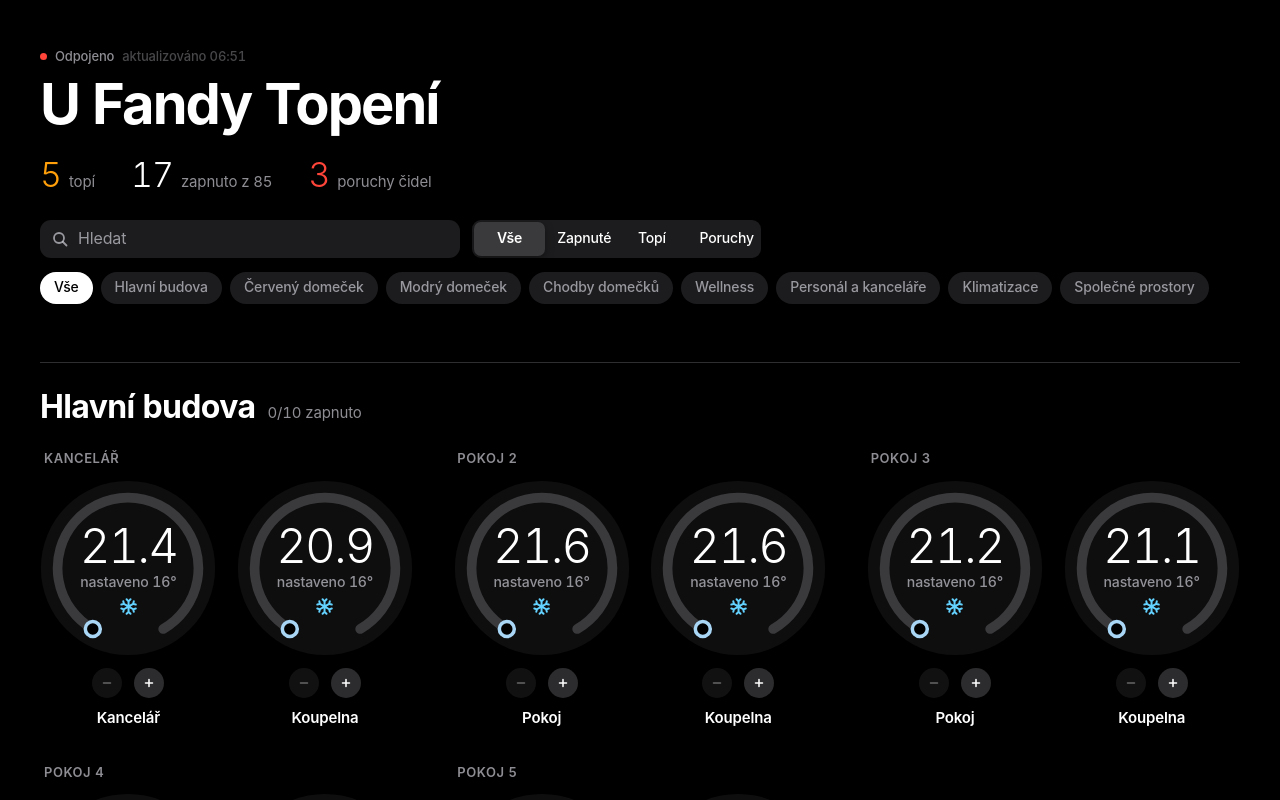
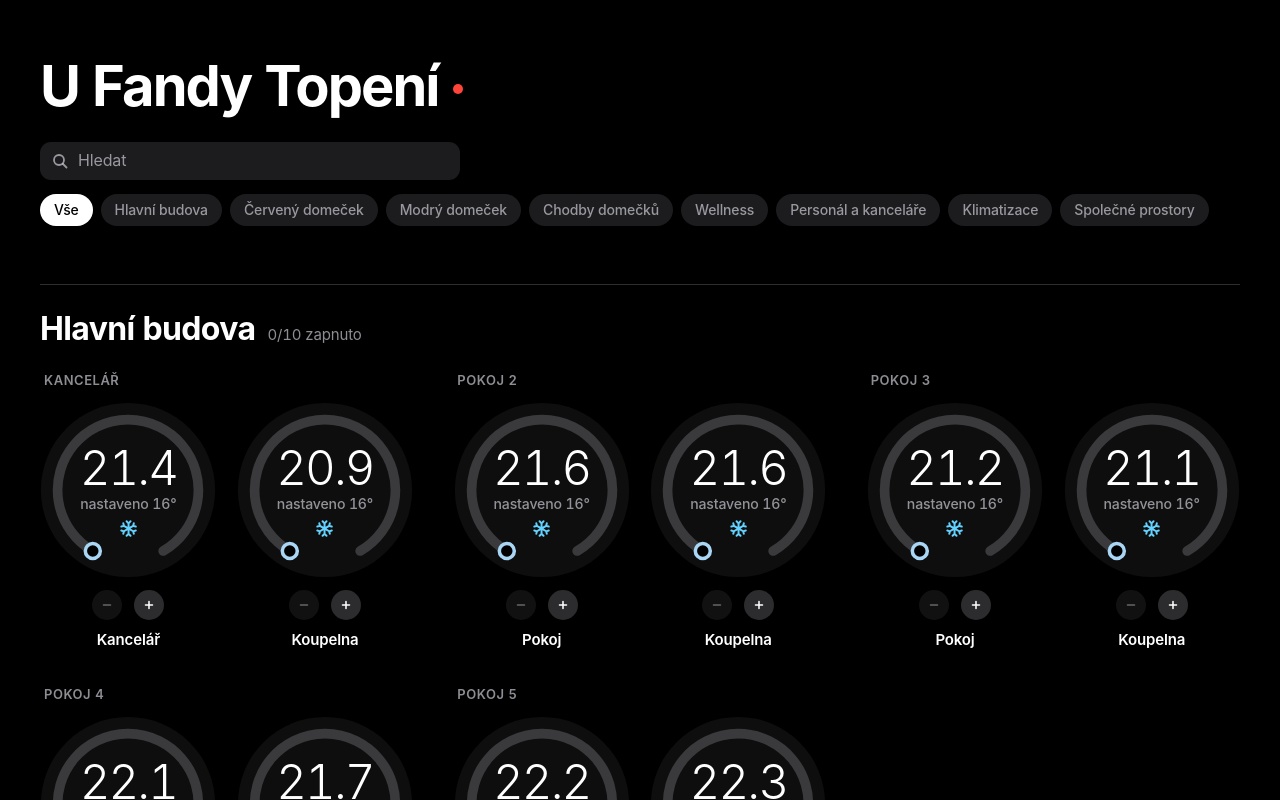
Before and after one commit to domin211/ha-thermostats, a Next.js app: page / in a window 1280 px wide. Shown: the top 800 px of the page. Built offline with nearby package versions, Linux system fonts and the light colour scheme.

Commit message:
Minimal header: title with connection dot; remove counts and filter

```diff
--- a/src/app/globals.css
+++ b/src/app/globals.css
@@ -229,3 +229,6 @@ button:disabled { cursor: default; opacity: .4; }
 }
 
 @media (min-width: 761px) { .chips { flex-wrap: wrap; overflow: visible; } }
+
+.hero-title { display: flex; align-items: center; gap: 14px; }
+.hero-dot { width: 10px; height: 10px; flex: none; margin-top: 6px; }
--- a/src/components/Dashboard.tsx
+++ b/src/components/Dashboard.tsx
@@ -7,24 +7,14 @@ import type { AreaKey, Climate, ControlRequest, StatesResponse } from "@/lib/typ
 import { Dial, ToneIcon } from "./Dial";
 import { useClimates } from "./useClimates";
 
-type Filter = "all" | "on" | "heating" | "fault";
 type Send = (r: ControlRequest) => void;
 
 const STEP = 1;
 
-const FILTERS: { key: Filter; label: string }[] = [
-  { key: "all", label: "Vše" },
-  { key: "on", label: "Zapnuté" },
-  { key: "heating", label: "Topí" },
-  { key: "fault", label: "Poruchy" },
-];
 
 const norm = (s: string) => s.normalize("NFD").replace(/[\u0300-\u036f]/g, "").toLowerCase();
 
-function matches(c: Climate, q: string, f: Filter) {
-  if (f === "on" && !isOn(c)) return false;
-  if (f === "heating" && !isHeating(c) && c.action !== "cooling") return false;
-  if (f === "fault" && reading(c).kind === "ok") return false;
+function matches(c: Climate, q: string) {
   if (!q) return true;
   const hay = norm(`${c.name} ${displayName(c)} ${c.id}`);
   return norm(q).split(/\s+/).every((t) => hay.includes(t));
@@ -62,7 +52,6 @@ interface Group {
   zones: Zone[];
 }
 
-const czPlural = (n: number, one: string, few: string, many: string) => (n === 1 ? one : n >= 2 && n <= 4 ? few : many);
 
 /** Turn room groups into display groups: room 1 is the office, rooms 14 + 15 are one physical room. */
 function buildGroups(groups: RoomGroup[]): Group[] {
@@ -100,14 +89,10 @@ function buildGroups(groups: RoomGroup[]): Group[] {
   return out;
 }
 
-function clock(iso?: string) {
-  return iso ? new Date(iso).toLocaleTimeString("cs-CZ", { hour: "2-digit", minute: "2-digit" }) : "";
-}
 
 export function Dashboard({ initial }: { initial: StatesResponse | null }) {
-  const { data, climates, error, fetchError, busy, send } = useClimates(initial);
+  const { data, climates, error, fetchError, send } = useClimates(initial);
   const [q, setQ] = useState("");
-  const [filter, setFilter] = useState<Filter>("all");
   const [area, setArea] = useState<AreaKey | "all">("all");
 
   const byArea = useMemo(() => {
@@ -116,15 +101,6 @@ export function Dashboard({ initial }: { initial: StatesResponse | null }) {
     return m;
   }, [climates]);
 
-  const stats = useMemo(
-    () => ({
-      total: climates.length,
-      on: climates.filter(isOn).length,
-      heating: climates.filter(isHeating).length,
-      faults: climates.filter((c) => reading(c).kind === "fault").length,
-    }),
-    [climates],
-  );
 
   const readOnly = data?.readOnly ?? false;
   const connected = data?.source === "live" && !fetchError;
@@ -135,29 +111,15 @@ export function Dashboard({ initial }: { initial: StatesResponse | null }) {
   return (
     <div className="shell">
       <header className="hero">
-        <div className="hero-meta">
-          <span className={`dot ${connected ? "dot-ok" : "dot-err"}`} />
-          <span>{connected ? "Home Assistant" : "Odpojeno"}</span>
-          {data?.fetchedAt && <span className="hero-time">aktualizováno {clock(data.fetchedAt)}</span>}
-          {busy && <span className="hero-time">· odesílám</span>}
-        </div>
-        <h1 className="hero-title">U Fandy Topení</h1>
-        <div className="hero-stats">
-          <div className="stat">
-            <span className="stat-num">{stats.heating}</span>
-            <span className="stat-label">{czPlural(stats.heating, "topí", "topí", "topí")}</span>
-          </div>
-          <div className="stat">
-            <span className="stat-num stat-neutral">{stats.on}</span>
-            <span className="stat-label">zapnuto z {stats.total}</span>
-          </div>
-          {stats.faults > 0 && (
-            <div className="stat">
-              <span className="stat-num stat-fault">{stats.faults}</span>
-              <span className="stat-label">{czPlural(stats.faults, "porucha čidla", "poruchy čidel", "poruch čidel")}</span>
-            </div>
-          )}
-        </div>
+        <h1 className="hero-title">
+          U Fandy Topení
+          <span
+            className={`dot hero-dot ${connected ? "dot-ok" : "dot-err"}`}
+            role="img"
+            title={connected ? "Připojeno k Home Assistant" : "Odpojeno"}
+            aria-label={connected ? "Připojeno k Home Assistant" : "Odpojeno"}
+          />
+        </h1>
       </header>
 
       {(error || readOnly) && (
@@ -171,13 +133,6 @@ export function Dashboard({ initial }: { initial: StatesResponse | null }) {
           <svg viewBox="0 0 16 16" aria-hidden><circle cx="7" cy="7" r="5" /><path d="M11 11l3.5 3.5" /></svg>
           <input type="search" placeholder="Hledat" value={q} onChange={(e) => setQ(e.target.value)} aria-label="Hledat zóny" />
         </label>
-        <div className="segmented" role="tablist" aria-label="Filtr">
-          {FILTERS.map((f) => (
-            <button key={f.key} type="button" role="tab" aria-selected={filter === f.key} className={filter === f.key ? "is-on" : ""} onClick={() => setFilter(f.key)}>
-              {f.label}
-            </button>
-          ))}
-        </div>
       </div>
 
       <nav className="chips" aria-label="Oblasti">
@@ -192,7 +147,7 @@ export function Dashboard({ initial }: { initial: StatesResponse | null }) {
       <main>
         {AREAS.filter((a) => area === "all" || area === a.key).map((a) => {
           const all = byArea[a.key];
-          const shown = all.filter((c) => matches(c, q, filter));
+          const shown = all.filter((c) => matches(c, q));
           if (shown.length === 0) return null;
           const on = all.filter(isOn).length;
           return (
```
